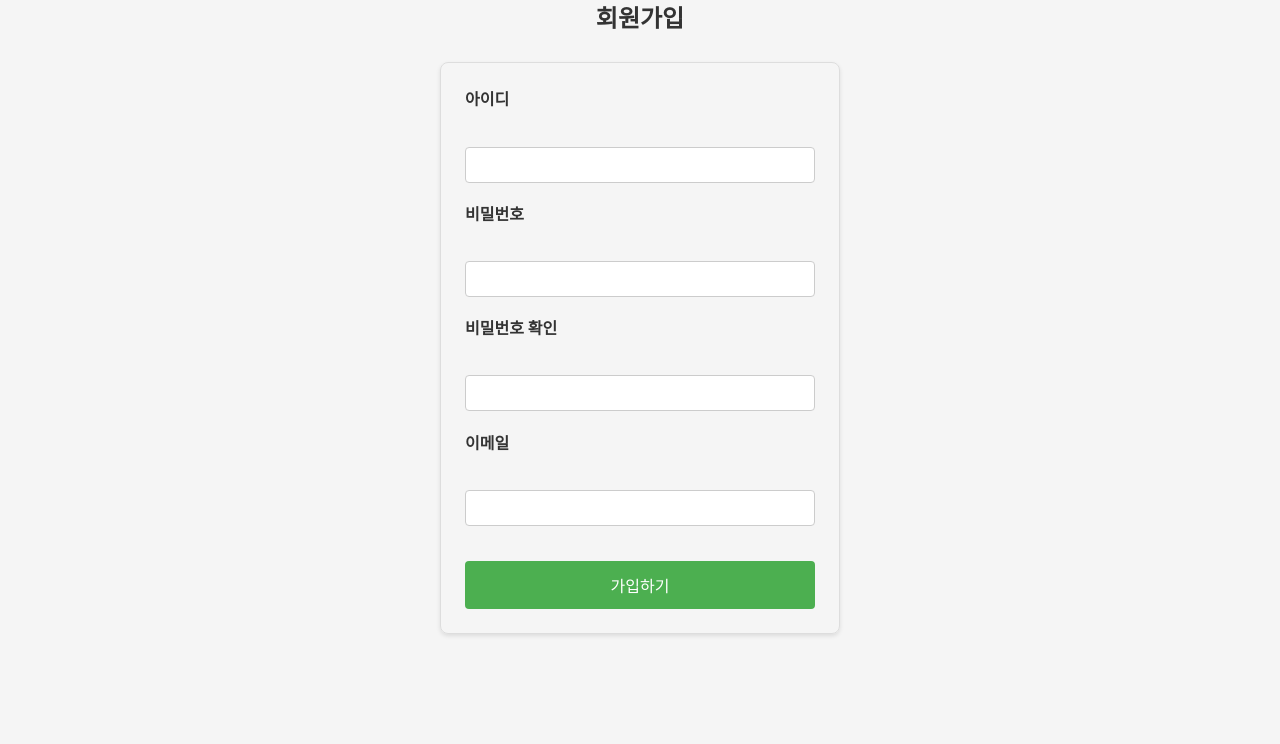
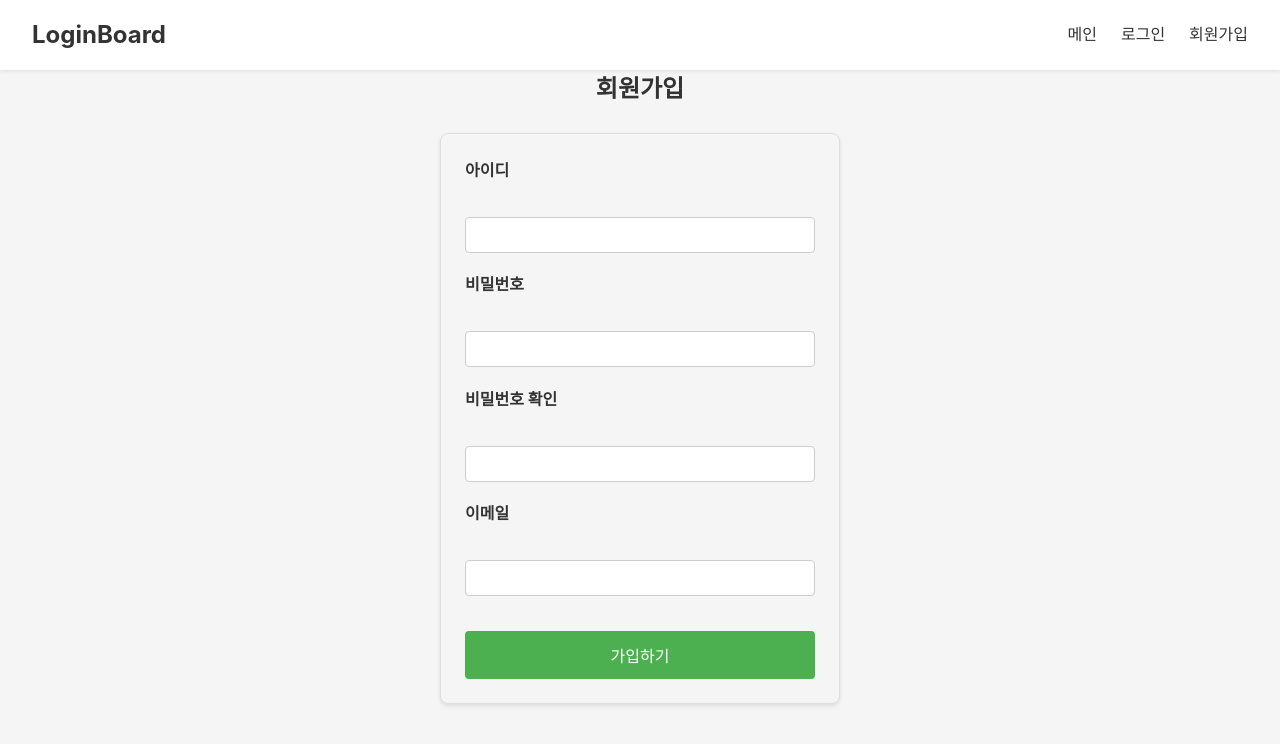
Before and after one commit to yechan928/react_login_board, a React (Vite) app in the folder client/: page /register in a window 1280 px wide. Shown: the top 744 px of the page. Built offline with nearby package versions, Linux system fonts and the light colour scheme.

Commit message:
ui고치기

```diff
--- a/client/src/App.jsx
+++ b/client/src/App.jsx
@@ -8,6 +8,7 @@ import BoardList  from './page/BoardList' ;
 import BoardDetail from './page/BoardDetail';
 import BoardCreate from './page/BoardCreate';
 import BoardEdit from './page/BoardEdit';
+import Header from './Header';
 
 import './style/global.css'
 import './App.css'
@@ -32,6 +33,9 @@ export default function App() {
 
 
   return (
+    <>
+      {/* 공통 헤더: 모든 페이지에서 보임 */}
+      <Header token={token} userId={userId} onLogout={handleLogout} />
       <Routes>
         <Route path="/"        element={<Main token ={token} userId = {userId} onLogout = {handleLogout} />} />
         <Route path="/login"   element={<Login  onLogin={handleLogin}/>} />
@@ -42,5 +46,6 @@ export default function App() {
         <Route path="/board/:id/edit" element={<BoardEdit/>}/>
         <Route path="/board/:id"  element={<BoardDetail/>}/>
       </Routes>
+    </>
   )
 }
--- /dev/null
+++ b/client/src/Header.jsx
@@ -0,0 +1,26 @@
+// client/src/components/Header.jsx
+import React from 'react';
+import { Link, useNavigate } from 'react-router-dom';
+import './style/page/Main.css'; // 기존 Main.css에 헤더 스타일이 포함되어 있으니 재사용
+
+export default function Header({ token, userId, onLogout }) {
+  const navigate = useNavigate();
+  const handleLogout = () => {
+    onLogout();
+    navigate('/');
+  };
+
+  return (
+    <header className="global-header">
+      <h1 className="logo"><Link to="/">LoginBoard</Link></h1>
+      <nav className="global-nav">
+        <Link to="/">메인</Link>
+        {!token && <Link to="/login">로그인</Link>}
+        {!token && <Link to="/register">회원가입</Link>}
+        {token && <Link to="/board">게시판</Link>}
+        {token && <span className="welcome">환영합니다. {userId}님</span>}
+        {token && <button className="btn-logout" onClick={handleLogout}>로그아웃</button>}
+      </nav>
+    </header>
+  );
+}
--- a/client/src/page/Main.jsx
+++ b/client/src/page/Main.jsx
@@ -6,7 +6,7 @@ export default function Main({token, userId, onLogout}) {
     const navigate = useNavigate()
 
     const handleStart = () => {
-    navigate(token ? '/' : '/login')
+    navigate(token ? '/boardlist' : '/login')
     }
 
     const handleLogout = () =>{
@@ -17,7 +17,7 @@ export default function Main({token, userId, onLogout}) {
 
   return (
     <div className="main-container">
-      {/* ── 글로벌 헤더 ───────────────── */}
+      {/* ── 글로벌 헤더 ─────────────────
       <header className="global-header">
         <h1 className="logo"><Link to="/">LoginBoard</Link></h1>
         <nav className="global-nav">
@@ -28,7 +28,7 @@ export default function Main({token, userId, onLogout}) {
           {token  && <button className="btn-logout" onClick={handleLogout}>로그아웃</button>}
           {token  && <Link to="/boardlist">게시판</Link>}
         </nav>
-      </header>
+      </header> */}
 
       {/* ── 히어로 배너 ───────────────── */}
       <section className="hero">
@@ -41,10 +41,10 @@ export default function Main({token, userId, onLogout}) {
       {/* ── 특징 섹션 ─────────────────── */}
       <section className="features">
         {[
-          { icon: '🔒', label: '안전한 인증' },
-          { icon: '⚡', label: '빠른 속도' },
-          { icon: '📱', label: '반응형 UI' },
-          { icon: '🎨', label: '간편한 스타일링' },
+          { icon: '🥪', label: '빵' },
+          { icon: '☕️', label: '커피' },
+          { icon: '🧋', label: '스무디' },
+          { icon: '🎲', label: '요트다이스' },
         ].map((f) => (
           <div key={f.label} className="feature-card">
             <div className="icon">{f.icon}</div>
--- a/client/src/page/Register.jsx
+++ b/client/src/page/Register.jsx
@@ -1,5 +1,6 @@
 // client/src/pages/Register.jsx
 import { useState } from "react";
+import { useNavigate } from "react-router-dom";
 import axios from 'axios'
 import '../style/page/Register.css';
 
@@ -10,6 +11,7 @@ export default function Register(){
     const [email, setEmail] = useState('');
     const [password,setPassword] = useState('');
     const [confirm,setConfirm ] = useState('');
+    const navigate = useNavigate();
 
     // 2) 폼 제출 핸들러
     const handleSubmit = async(e) => {
@@ -24,12 +26,13 @@ export default function Register(){
                 id,password,email
             });
             alert(`회원가입 성공! 환영합니다. ${data.id}님`)
-
-            // 성공 시 입력값 비우기
-            setId('');
-            setPassword('');
-            setConfirm('');
-            setEmail('');
+            // 회원가입 후 메인 페이지로 이동
+            navigate('/login');
+            // // 성공 시 입력값 비우기
+            // setId('');
+            // setPassword('');
+            // setConfirm('');
+            // setEmail('');
 
         }catch(err){
             console.error(err);
```
Lines whose indentation alone changed are shown as unchanged.
